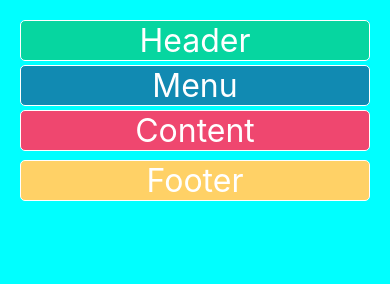
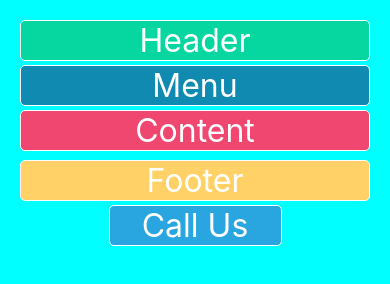
Before and after one commit to anis520/Grid-Demo, a plain HTML site: page index.html in a window 390 px wide. Drawn offline with Linux system fonts and the light colour scheme.

Commit message:
done next time

```diff
--- a/base.css
+++ b/base.css
@@ -39,6 +39,9 @@ body {
 .div3{
 grid-column: 3/4;
 }
+.div5{
+  grid-column: 1/5;
+}
 
 .container > div:nth-child(1n) {
   background-color: #06d6a0;
@@ -55,6 +58,9 @@ grid-column: 3/4;
 .container > div:nth-child(4n) {
   background-color: #ffd166;
 }
+.container > div:nth-child(5n) {
+  background-color: #29a5df;
+}
 
 
 
@@ -70,10 +76,7 @@ grid-column: 3/4;
   .div1{
     grid-column: 1/5;
   }
-  .div4{
-    margin-top: 5px;
-    grid-column: 1/5;
-  }
+
   .div2{
     grid-column: 1/5;
   }
@@ -81,6 +84,13 @@ grid-column: 3/4;
   grid-column: 1/5
   ;
   }
+  .div4{
+    margin-top: 5px;
+    grid-column: 1/5;
+  }
+  .div5{
+    grid-column: 2/4;
+  }
 }
 @media screen and (max-width: 150px){
 
--- a/index.html
+++ b/index.html
@@ -26,6 +26,7 @@
     <div class="div2">Menu</div>
     <div class="div3">Content</div>
     <div class="div4">Footer</div>
+    <div class="div5">Call Us</div>
 
 </div>
 
```
